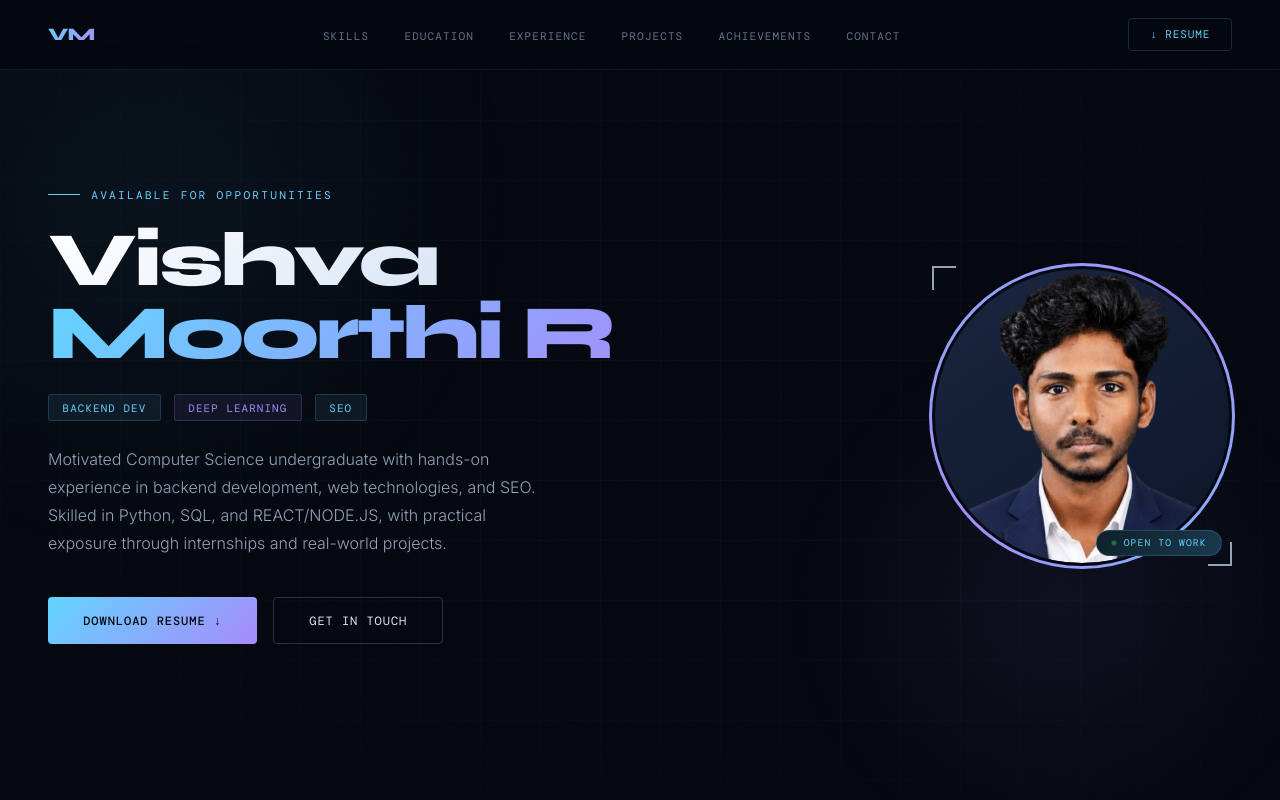
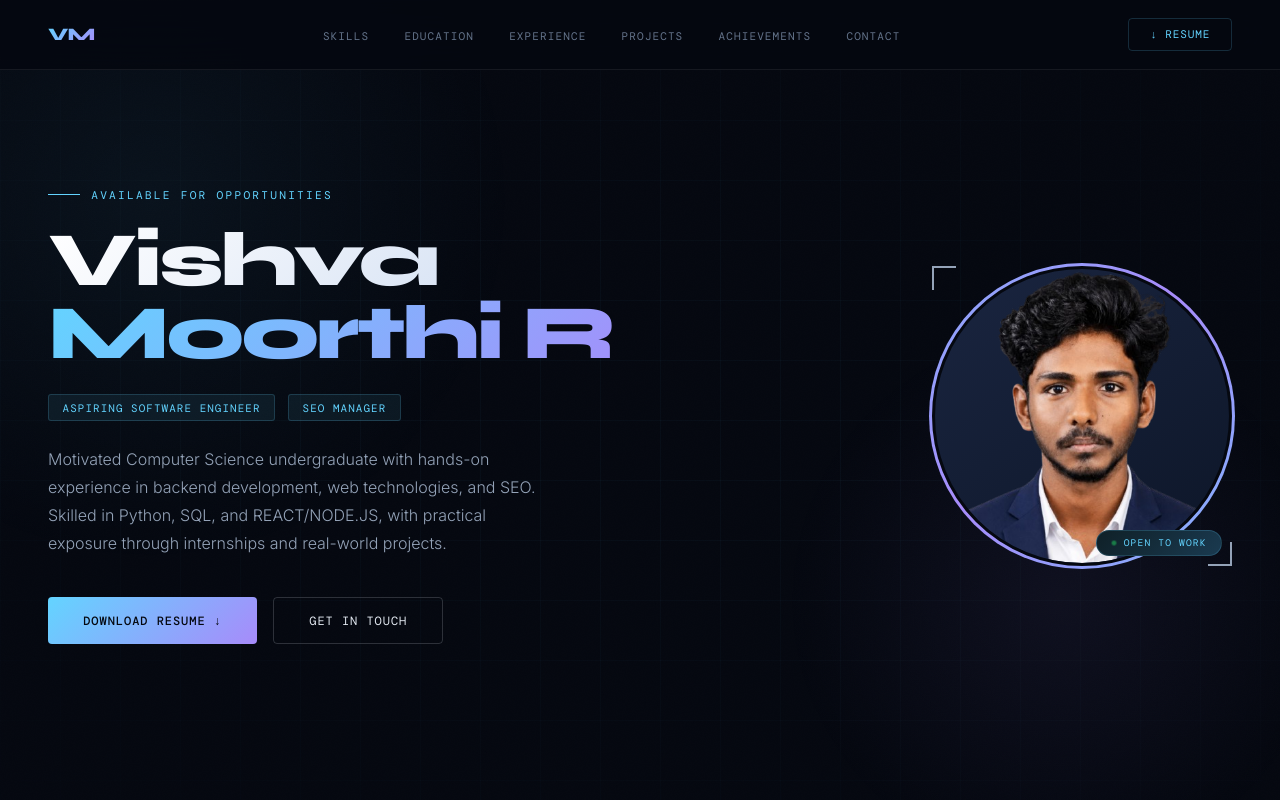
Before and after one commit to Vishvamoorthi/PORTFOLIO, a React (Vite) app: page / in a window 1280 px wide. Shown: the top 800 px of the page. Built offline with nearby package versions, Linux system fonts and the light colour scheme; a web font is replaced by a local one.

Commit message:
Update portfolio

```diff
--- a/src/App.jsx
+++ b/src/App.jsx
@@ -1345,9 +1345,8 @@ export default function Portfolio() {
                 <span className="accent">Moorthi R</span>
               </h1>
               <div className="hero-role-line fade-up delay-3">
-                <span className="hero-role-tag">Backend Dev</span>
-                <span className="hero-role-tag violet">Deep Learning</span>
-                <span className="hero-role-tag">SEO</span>
+                <span className="hero-role-tag">Aspiring Software Engineer</span>
+                <span className="hero-role-tag">SEO Manager</span>
               </div>
               <p className="hero-desc fade-up delay-4">
                   Motivated Computer Science undergraduate with hands-on experience in backend development, web technologies, and SEO. Skilled in Python, SQL, and REACT/NODE.JS, with practical exposure through internships and real-world projects.
```
